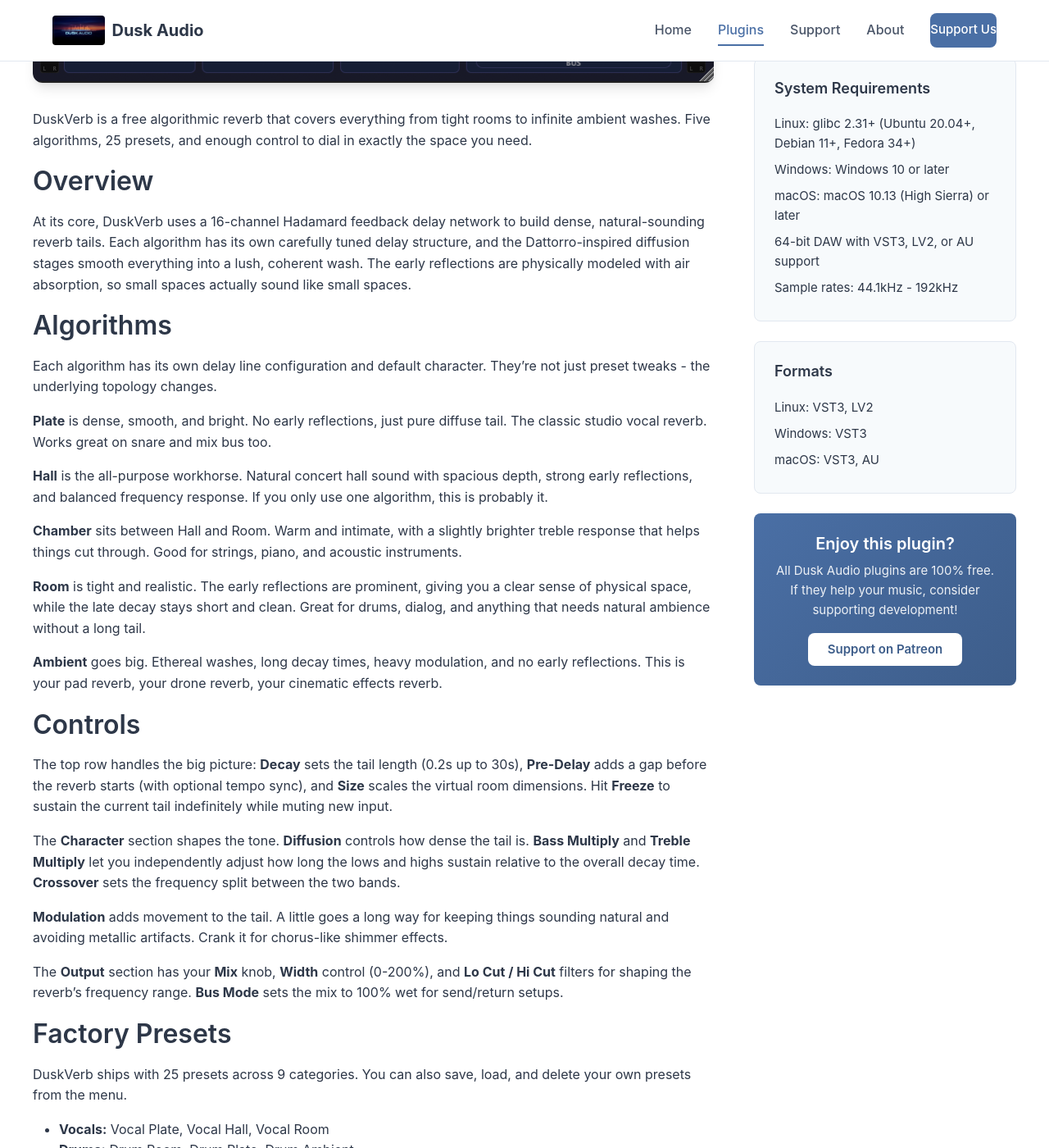
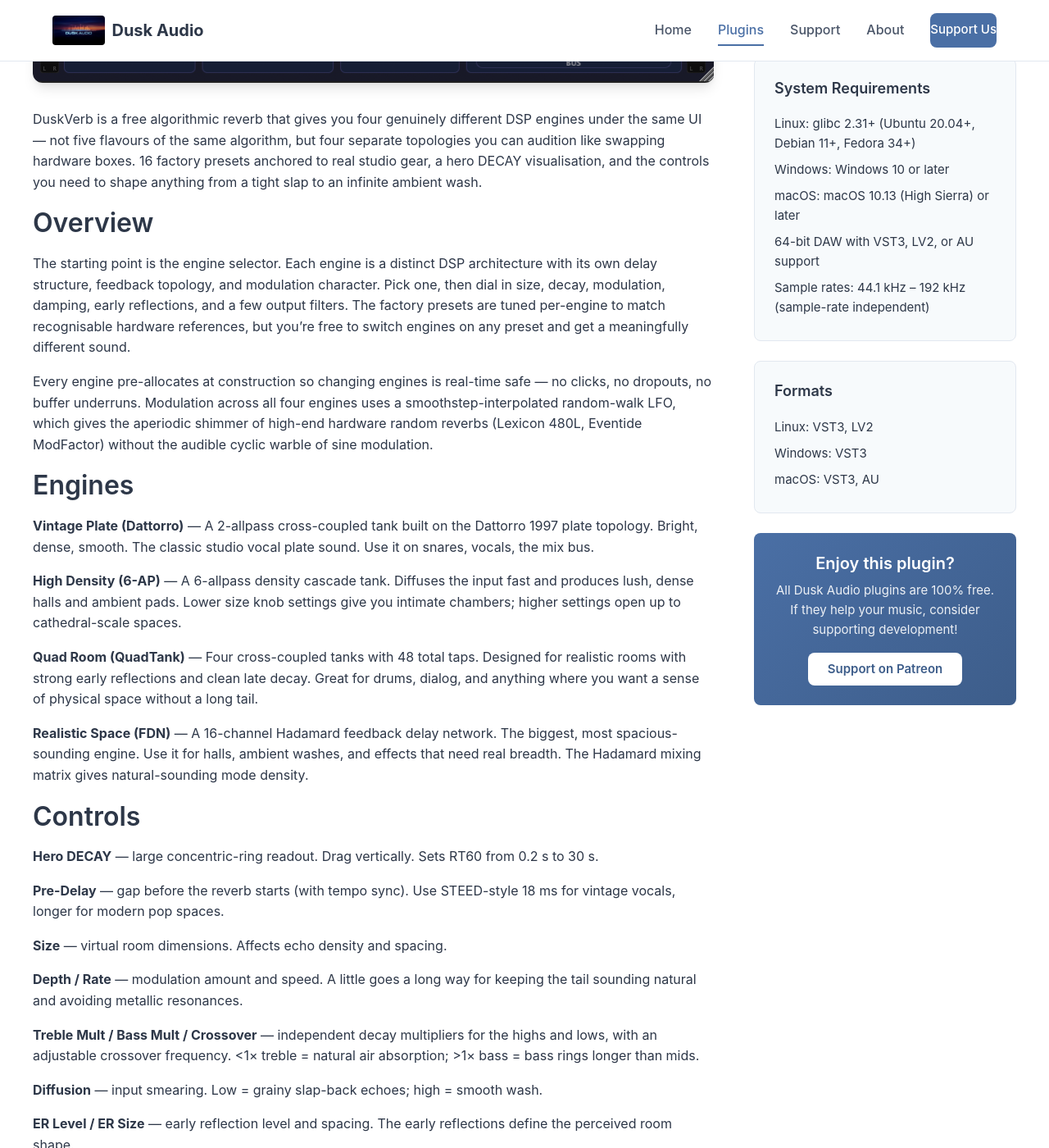
Before and after one commit to dusk-audio/dusk-audio.github.io, a Jekyll site: the page built from _plugins/duskverb.md, in a window 1280 px wide and 1400 px high, scrolled down 718 px. Shown: the whole window at 82% size. Built offline with Jekyll 4.4.1, drawn with Linux system fonts in a browser that asks for light colours; some of the changed text lies outside the part shown.

Commit message:
Update DuskVerb to v0.5.0

```diff
--- a/_plugins/duskverb.md
+++ b/_plugins/duskverb.md
@@ -3,23 +3,28 @@
 title: DuskVerb
 slug: duskverb
 tagline: Professional Algorithmic Reverb
-description: Professional algorithmic reverb with 5 algorithms, 16-channel Hadamard FDN, early reflections, modulation, and freeze mode. 25 factory presets calibrated to studio standards. Free VST3, LV2, and AU plugin for Linux, Windows, and macOS.
-version: "0.3.1"
+description: Algorithmic reverb with four distinct DSP engines — Dattorro vintage plate, 6-AP high-density tank, Quad Room, and 16-channel Hadamard FDN. 16 hardware-anchored factory presets, random-walk modulation, freeze. Free VST3, LV2, and AU plugin for Linux, Windows, and macOS.
+version: "0.5.0"
 screenshot: /assets/images/plugins/duskverb-screenshot.png
 
 features:
-  - Five algorithms - Plate, Hall, Chamber, Room, Ambient
-  - Dense, natural tails from a 16-channel feedback delay network
-  - Dattorro-inspired input diffusion for smooth buildup
-  - Physically-modeled early reflections with air absorption
-  - Pre-delay with tempo sync
-  - Two-band damping with adjustable crossover
-  - Independent bass and treble decay control
-  - LFO modulation for movement in the tail
-  - Freeze mode for infinite sustain
-  - Output EQ, stereo width, and bus mode
-  - 25 factory presets across 9 categories
-  - User preset save/load/delete
+  - Four distinct DSP engines — switch architecture, not just preset values
+  - Dattorro 2-AP cross-coupled vintage plate
+  - 6-AP density cascade tank for lush halls and dense ambience
+  - 4-tank cross-coupled Quad Room with 48 taps
+  - 16-channel Hadamard feedback delay network for realistic spaces
+  - Hardware-anchored factory presets (Lexicon 224, EMT 140, AMS RMX16, Bricasti M7, Eventide Blackhole)
+  - Random-walk LFO modulation — aperiodic shimmer with no audible warble
+  - Three-band damping with adjustable low/high crossovers
+  - Independent bass and treble decay multipliers
+  - Pre-delay with tempo sync (1/32 — 1/1)
+  - Early reflections with adjustable level and size
+  - Freeze for infinite sustain
+  - Mono-maker for tight low-end on busy mixes
+  - Bus mode for send/return setups
+  - Hero DECAY visualisation + live tail meter
+  - Engine-aware accent colour
+  - Resizable UI with persistence
   - Full automation support
 
 requirements:
@@ -27,9 +32,22 @@
   - "Windows: Windows 10 or later"
   - "macOS: macOS 10.13 (High Sierra) or later"
   - "64-bit DAW with VST3, LV2, or AU support"
-  - "Sample rates: 44.1kHz - 192kHz"
+  - "Sample rates: 44.1 kHz – 192 kHz (sample-rate independent)"
 
 changelog:
+  - version: "0.4.0"
+    date: "2026-04-25"
+    changes:
+      - Soft-reset architecture — four distinct DSP engines replace the previous five-algorithm preset-tweak model
+      - New engines — Dattorro 2-AP, 6-AP density cascade, Quad Room (4 cross-coupled tanks), 16-channel Hadamard FDN
+      - Random-walk LFO modulation across all engines (replaces sine modulation) for aperiodic shimmer
+      - 16 hardware-anchored factory presets calibrated to Lexicon 224, EMT 140, AMS RMX16, Bricasti M7, Eventide Blackhole references
+      - Three-band damping (low + mid + high shelving biquads) with adjustable crossovers
+      - New UI — hero DECAY visualisation, live tail meter, engine-aware accent colour, resizable, mono-maker, save dialog now centres on plugin
+      - Mono-maker control for tight low-end on busy mixes
+      - State versioning for forward-compatible session save/load
+      - Sample-rate independence verified — all delay lengths and modulation excursions scale linearly from a 44.1 kHz calibration anchor
+      - Real-time-safe engine switching — all engines pre-allocated, no allocations in setAlgorithm()
   - version: "0.3.0"
     date: "2026-02-26"
     changes:
@@ -43,64 +61,71 @@
     date: "2026-02-25"
     changes:
       - Initial release with VST3/LV2/AU support
-      - Five algorithms (Plate, Hall, Chamber, Room, Ambient)
-      - 16-channel Hadamard FDN with two-band damping
-      - Dattorro-style input diffusion and output diffusion
-      - Early reflections with air absorption modeling
-      - Pre-delay with tempo sync
-      - Freeze mode, bus mode, stereo width control
-      - 25 factory presets across 9 categories
-      - User preset system with save/load/delete
-      - Available for Linux, Windows, and macOS
 ---
 
-DuskVerb is a free algorithmic reverb that covers everything from tight rooms to infinite ambient washes. Five algorithms, 25 presets, and enough control to dial in exactly the space you need.
+DuskVerb is a free algorithmic reverb that gives you four genuinely different DSP engines under the same UI — not five flavours of the same algorithm, but four separate topologies you can audition like swapping hardware boxes. 16 factory presets anchored to real studio gear, a hero DECAY visualisation, and the controls you need to shape anything from a tight slap to an infinite ambient wash.
 
 ## Overview
 
-At its core, DuskVerb uses a 16-channel Hadamard feedback delay network to build dense, natural-sounding reverb tails. Each algorithm has its own carefully tuned delay structure, and the Dattorro-inspired diffusion stages smooth everything into a lush, coherent wash. The early reflections are physically modeled with air absorption, so small spaces actually sound like small spaces.
+The starting point is the engine selector. Each engine is a distinct DSP architecture with its own delay structure, feedback topology, and modulation character. Pick one, then dial in size, decay, modulation, damping, early reflections, and a few output filters. The factory presets are tuned per-engine to match recognisable hardware references, but you're free to switch engines on any preset and get a meaningfully different sound.
 
-## Algorithms
+Every engine pre-allocates at construction so changing engines is real-time safe — no clicks, no dropouts, no buffer underruns. Modulation across all four engines uses a smoothstep-interpolated random-walk LFO, which gives the aperiodic shimmer of high-end hardware random reverbs (Lexicon 480L, Eventide ModFactor) without the audible cyclic warble of sine modulation.
 
-Each algorithm has its own delay line configuration and default character. They're not just preset tweaks - the underlying topology changes.
+## Engines
 
-**Plate** is dense, smooth, and bright. No early reflections, just pure diffuse tail. The classic studio vocal reverb. Works great on snare and mix bus too.
+**Vintage Plate (Dattorro)** — A 2-allpass cross-coupled tank built on the Dattorro 1997 plate topology. Bright, dense, smooth. The classic studio vocal plate sound. Use it on snares, vocals, the mix bus.
 
-**Hall** is the all-purpose workhorse. Natural concert hall sound with spacious depth, strong early reflections, and balanced frequency response. If you only use one algorithm, this is probably it.
+**High Density (6-AP)** — A 6-allpass density cascade tank. Diffuses the input fast and produces lush, dense halls and ambient pads. Lower size knob settings give you intimate chambers; higher settings open up to cathedral-scale spaces.
 
-**Chamber** sits between Hall and Room. Warm and intimate, with a slightly brighter treble response that helps things cut through. Good for strings, piano, and acoustic instruments.
+**Quad Room (QuadTank)** — Four cross-coupled tanks with 48 total taps. Designed for realistic rooms with strong early reflections and clean late decay. Great for drums, dialog, and anything where you want a sense of physical space without a long tail.
 
-**Room** is tight and realistic. The early reflections are prominent, giving you a clear sense of physical space, while the late decay stays short and clean. Great for drums, dialog, and anything that needs natural ambience without a long tail.
-
-**Ambient** goes big. Ethereal washes, long decay times, heavy modulation, and no early reflections. This is your pad reverb, your drone reverb, your cinematic effects reverb.
+**Realistic Space (FDN)** — A 16-channel Hadamard feedback delay network. The biggest, most spacious-sounding engine. Use it for halls, ambient washes, and effects that need real breadth. The Hadamard mixing matrix gives natural-sounding mode density.
 
 ## Controls
 
-The top row handles the big picture: **Decay** sets the tail length (0.2s up to 30s), **Pre-Delay** adds a gap before the reverb starts (with optional tempo sync), and **Size** scales the virtual room dimensions. Hit **Freeze** to sustain the current tail indefinitely while muting new input.
+**Hero DECAY** — large concentric-ring readout. Drag vertically. Sets RT60 from 0.2 s to 30 s.
 
-The **Character** section shapes the tone. **Diffusion** controls how dense the tail is. **Bass Multiply** and **Treble Multiply** let you independently adjust how long the lows and highs sustain relative to the overall decay time. **Crossover** sets the frequency split between the two bands.
+**Pre-Delay** — gap before the reverb starts (with tempo sync). Use STEED-style 18 ms for vintage vocals, longer for modern pop spaces.
 
-**Modulation** adds movement to the tail. A little goes a long way for keeping things sounding natural and avoiding metallic artifacts. Crank it for chorus-like shimmer effects.
+**Size** — virtual room dimensions. Affects echo density and spacing.
 
-The **Output** section has your **Mix** knob, **Width** control (0-200%), and **Lo Cut / Hi Cut** filters for shaping the reverb's frequency range. **Bus Mode** sets the mix to 100% wet for send/return setups.
+**Depth / Rate** — modulation amount and speed. A little goes a long way for keeping the tail sounding natural and avoiding metallic resonances.
 
-## Factory Presets
+**Treble Mult / Bass Mult / Crossover** — independent decay multipliers for the highs and lows, with an adjustable crossover frequency. <1× treble = natural air absorption; >1× bass = bass rings longer than mids.
 
-DuskVerb ships with 25 presets across 9 categories. You can also save, load, and delete your own presets from the menu.
+**Diffusion** — input smearing. Low = grainy slap-back echoes; high = smooth wash.
 
-- **Vocals:** Vocal Plate, Vocal Hall, Vocal Room
-- **Drums:** Drum Room, Drum Plate, Drum Ambient
-- **Guitar:** Guitar Spring, Guitar Hall
-- **Keys:** Keys Chamber, Synth Pad
-- **Mix:** Mix Glue, Mix Space
-- **Rooms:** Small Room, Medium Room, Large Hall
-- **Plates:** Short Plate, Long Plate
-- **Ambient:** Infinite Pad, Dark Cloud, Shimmer Space, Cathedral
-- **Special:** Slap Back, Gated Verb, Lo-Fi Verb, Wide Stereo
+**ER Level / ER Size** — early reflection level and spacing. The early reflections define the perceived room shape.
+
+**Lo Cut / Hi Cut** — wet-signal filters.
+
+**Width** — stereo width 0–200%.
+
+**Mono <** — sums the wet signal to mono below the cutoff. Use 80–150 Hz to keep low-end tight on busy mixes; 20 Hz = bypass.
+
+**Trim** — output gain offset.
+
+**Freeze** — mutes input, loops the existing tail indefinitely. Useful for ambient pads, risers, and effects.
+
+**Bus Mode** — outputs 100% wet regardless of DRY/WET. Use on a send/return aux.
+
+## Factory Presets (16)
+
+**Plates** — Vintage Vocal Plate, Bright Drum Plate, Modulated Plate, Fat Pop Plate
+**Halls** — Lush Dark Hall, Cathedral, Blade Runner 224, Smooth Concert Hall, Vocal Hall
+**Chambers** — Wood Chamber, Realistic Chamber
+**Rooms** — Tight Drum Room, Studio Room, 80s Non-Lin Drum
+**Ambient** — Ambient Swell, Infinite Blackhole
+
+Each preset is anchored to a recognisable hardware reference (Lexicon 224 Blade Runner, EMT 140 plate, AMS RMX16 non-lin drum, Bricasti M7 cathedral, Eventide Blackhole infinite). The UI's accent colour shifts to match the active engine, so you always know which architecture you're hearing.
+
+You can also save, load, and delete your own presets from the menu — they live in `~/Library/Application Support/Dusk Audio/DuskVerb/Presets/` (macOS) and the equivalent locations on Linux/Windows.
 
 ## Under the Hood
 
-For the curious: the FDN uses a 16x16 Hadamard mixing matrix with per-channel two-band damping filters. Input diffusion is a 4-stage Dattorro allpass cascade, and there's an additional 2-stage modulated output diffuser. Early reflections use 16 multi-tap delays per channel with exponential time distribution and air absorption modeling. Delay reads use cubic Hermite interpolation, and all parameters are smoothed per-sample to avoid automation artifacts.
+Every engine ships with three-band damping (low-shelf + high-shelf 2nd-order RBJ biquads in a Lexicon-style serial cascade). All delay reads use cubic Hermite interpolation. Parameters smooth per-sample to avoid automation zipper noise. Modulation is generated by a smoothstep-interpolated random-walk LFO, normalised to a consistent ±16-sample excursion across all four engines. The FDN uses a 16×16 Hadamard mixing matrix; QuadTank cross-couples four allpass tanks with prime-spaced delay lines; the 6-AP density cascade follows a ModernSpace-style topology. Audio thread is allocation-free and lock-free; engine switching only flips a pointer.
+
+DuskVerb is sample-rate independent. All base delay lengths and modulation excursions are tuned at 44.1 kHz and scale linearly with the host sample rate. Tested at 44.1 / 48 / 96 / 192 kHz.
 
 ## DAW Compatibility
 
```
Also changed, not shown: _data/plugins.yml (+5 -4 lines).
